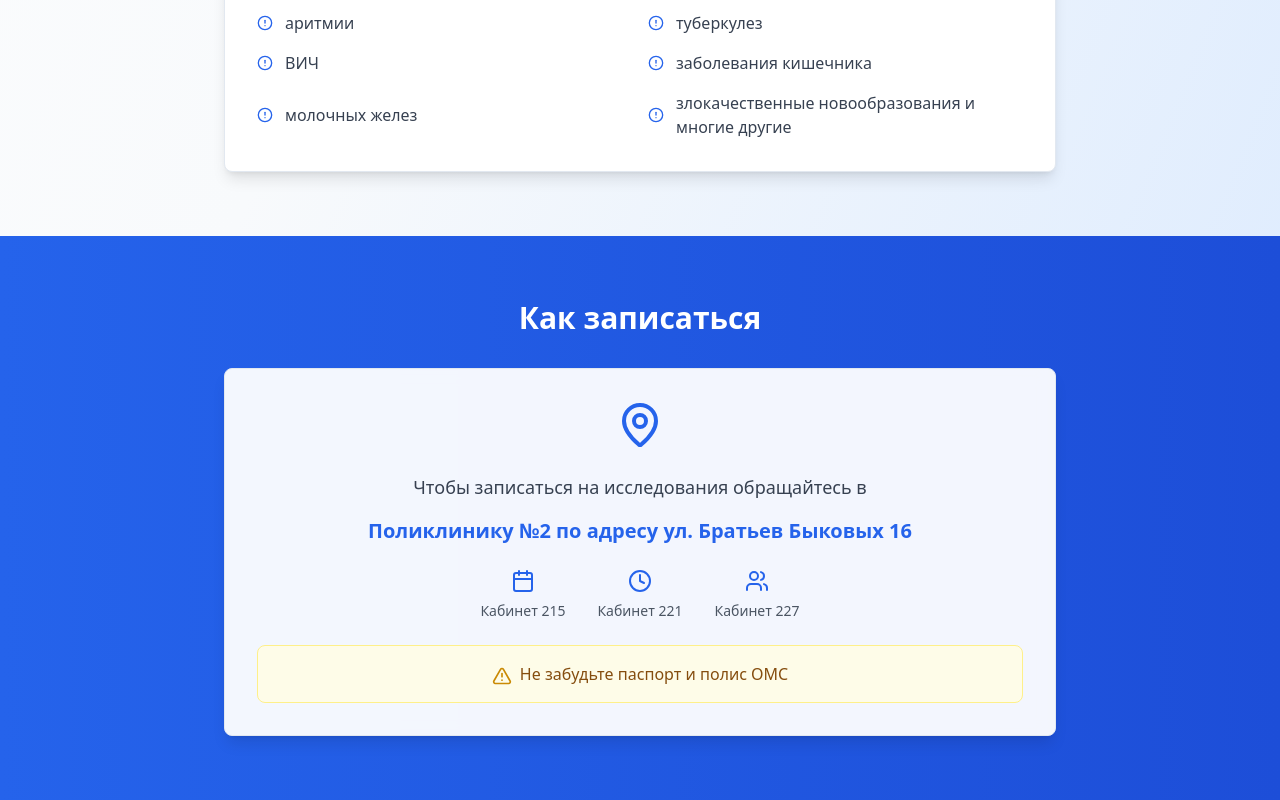
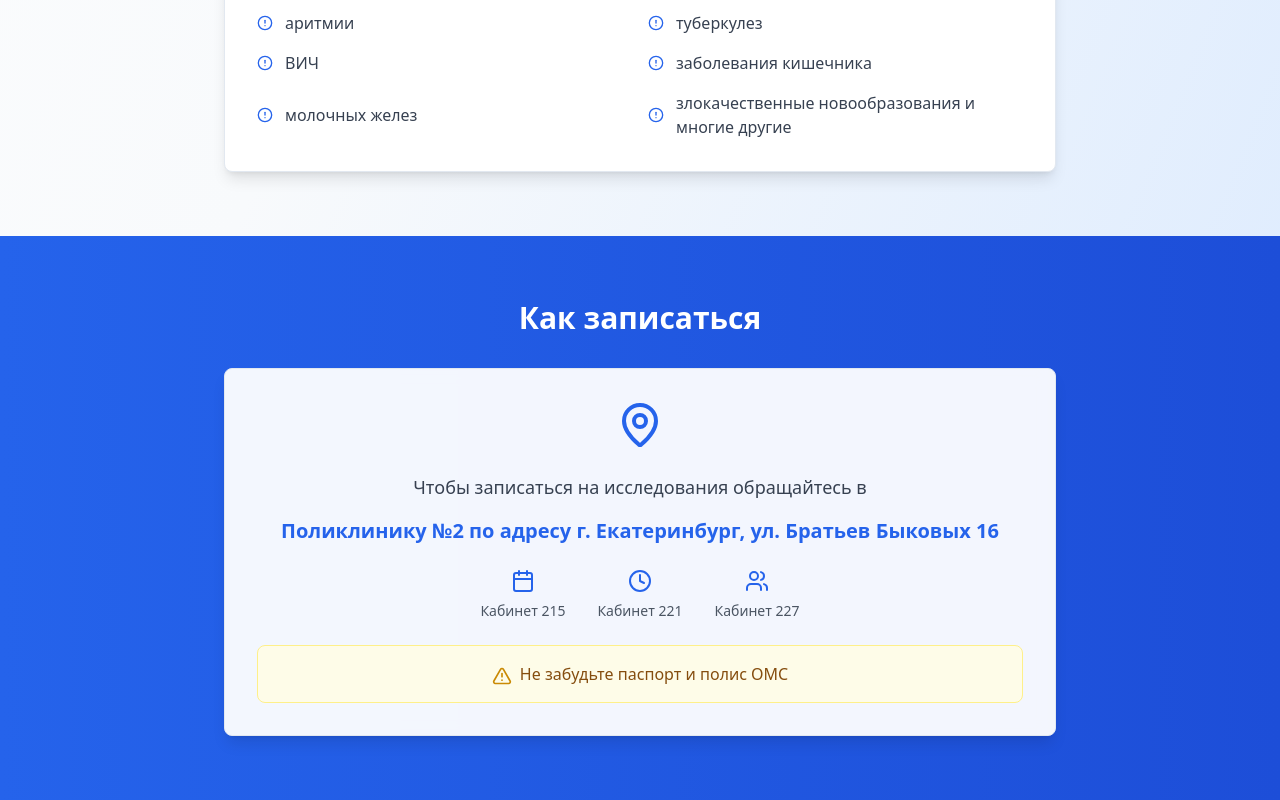
Before and after one commit to pr-poehali-dev/hospital-website-project, a React (Vite) app: page / in a window 1280 px wide. Shown: the part 2326-3126 px from the top of the page. Built offline with nearby package versions, Linux system fonts and the light colour scheme.

Commit message:
Добавление города Екатеринбург в адрес поликлиники

```diff
--- a/src/pages/Index.tsx
+++ b/src/pages/Index.tsx
@@ -229,7 +229,7 @@ const Index = () => {
               Чтобы записаться на исследования обращайтесь в
             </p>
             <p className="text-xl font-semibold text-medical-blue mb-6">
-              Поликлинику №2 по адресу ул. Братьев Быковых 16
+              Поликлинику №2 по адресу г. Екатеринбург, ул. Братьев Быковых 16
             </p>
             <div className="flex justify-center space-x-8 mb-6">
               <div className="text-center">
```
